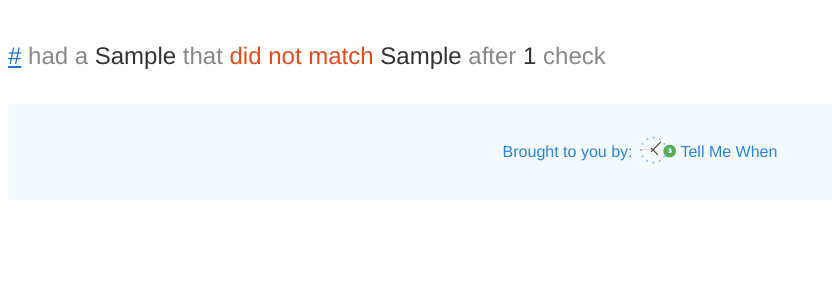
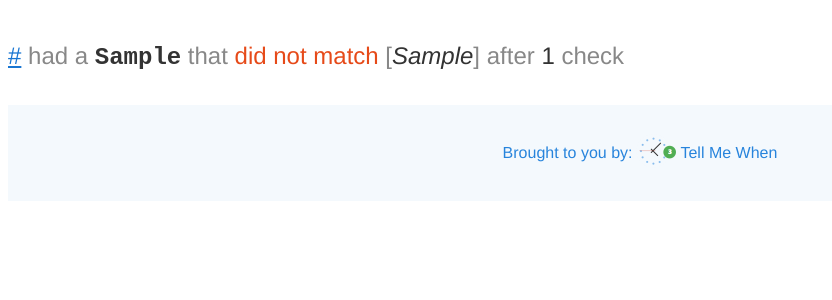
Before and after one commit to cpenner461/tellmewhen, a Flask app: template tmw/templates/email-notification.html in a window 1280 px wide. Shown: the top 300 px of the page, without its empty margins (0-832 px from the left). Run offline with Flask 2, Linux system fonts and the light colour scheme; the template is opened without the code that fills it: most values are stand-ins (such as "Sample title", 1, 10 or a date in 2020).

Commit message:
email sending tweaks

```diff
--- a/tmw/notify.py
+++ b/tmw/notify.py
@@ -79,7 +79,10 @@ def tell_smtp(event, config):
     to_addr = config.get('recipients')
 
     msg = MIMEMultipart('alternative')
-    msg['Subject'] = '{0} {1}'.format(SUBJECT, event['url'])
+    msg['Subject'] = '{0} ({1}) {2}'.format(SUBJECT,
+        '+' if event['check_results'] else '-',
+        event['url'],
+        )
     msg['From'] = from_addr
     msg['To'] = to_addr
 
--- a/tmw/templates/email-notification.html
+++ b/tmw/templates/email-notification.html
@@ -17,12 +17,17 @@
               <a href="{{ url }}" style="color: #1976D2;">{{ url }}</a>
           </span>
            had a
-           <span style="color: #333333;">{{ check_type }}</span>
+           <code style="color: #333333; font-weight:bold;">{{ check_type }}</code>
            that
            <span style="color: {% if check_results %}#4CAF50; {% else %}#E64A19 {% endif %}">
-           {% if check_results %}did{% else %}did not{% endif %}
-           {% if check_type == 'status_code' %}return{% else %}match{% endif %}</span>
-           <span style="color: #333333">{{ check_value }}</span>
+           {% if check_type == 'status_code' %}
+               {% if check_results %}returned{% else %}did not return{% endif %}
+           {% elif check_type == 'string_match' %}
+               {% if check_results %}contained{% else %}did not contain{% endif %}
+           {% else %}
+               {% if check_results %}matched{% else %}did not match{% endif %}
+           {% endif %}</span>
+           [<span style="color: #333333;font-style:italic">{{ check_value }}</span>]
            after
            <span style="color: #333333;">{{ total_checks }}</span>
            check{% if total_checks == 1 %}{% else %}s{% endif %}</h1></td>
```
